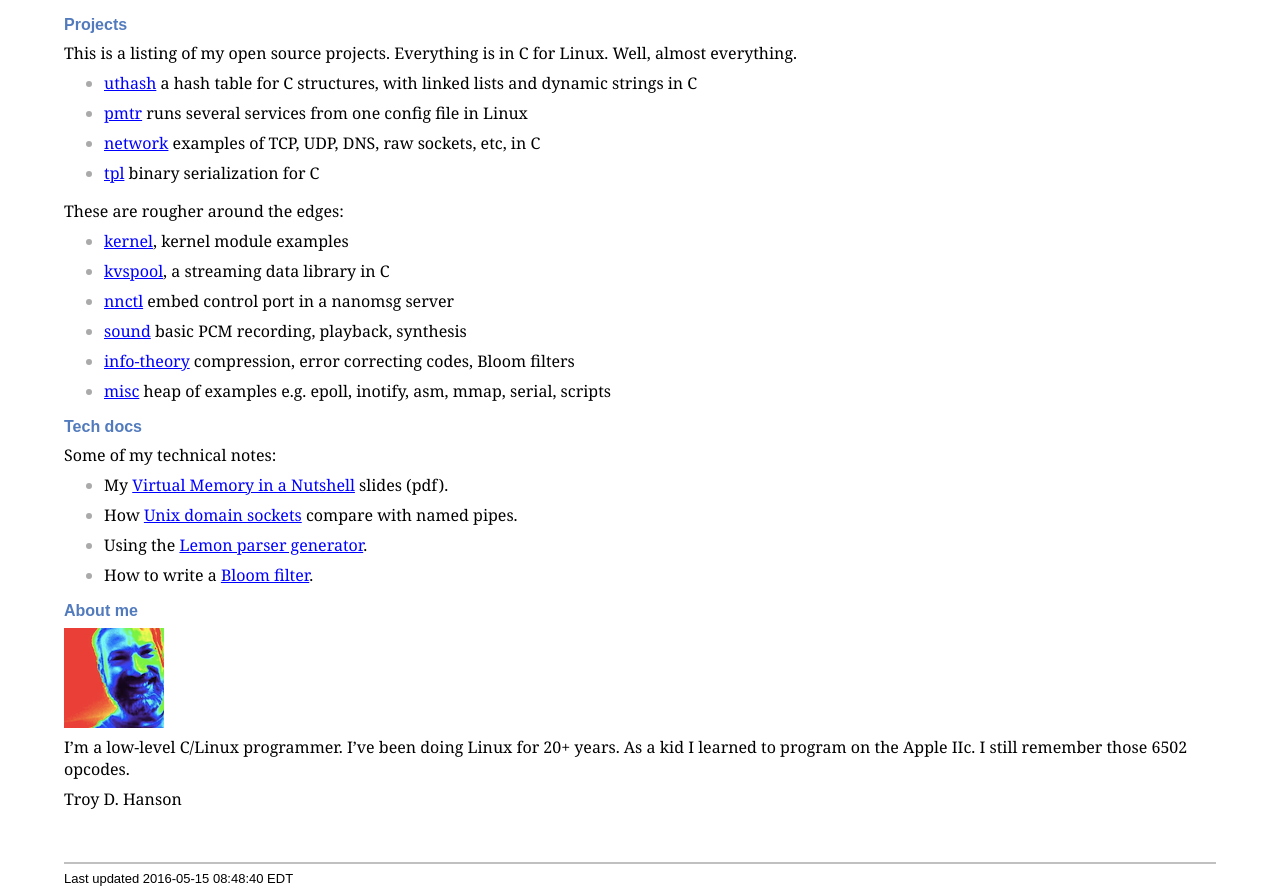
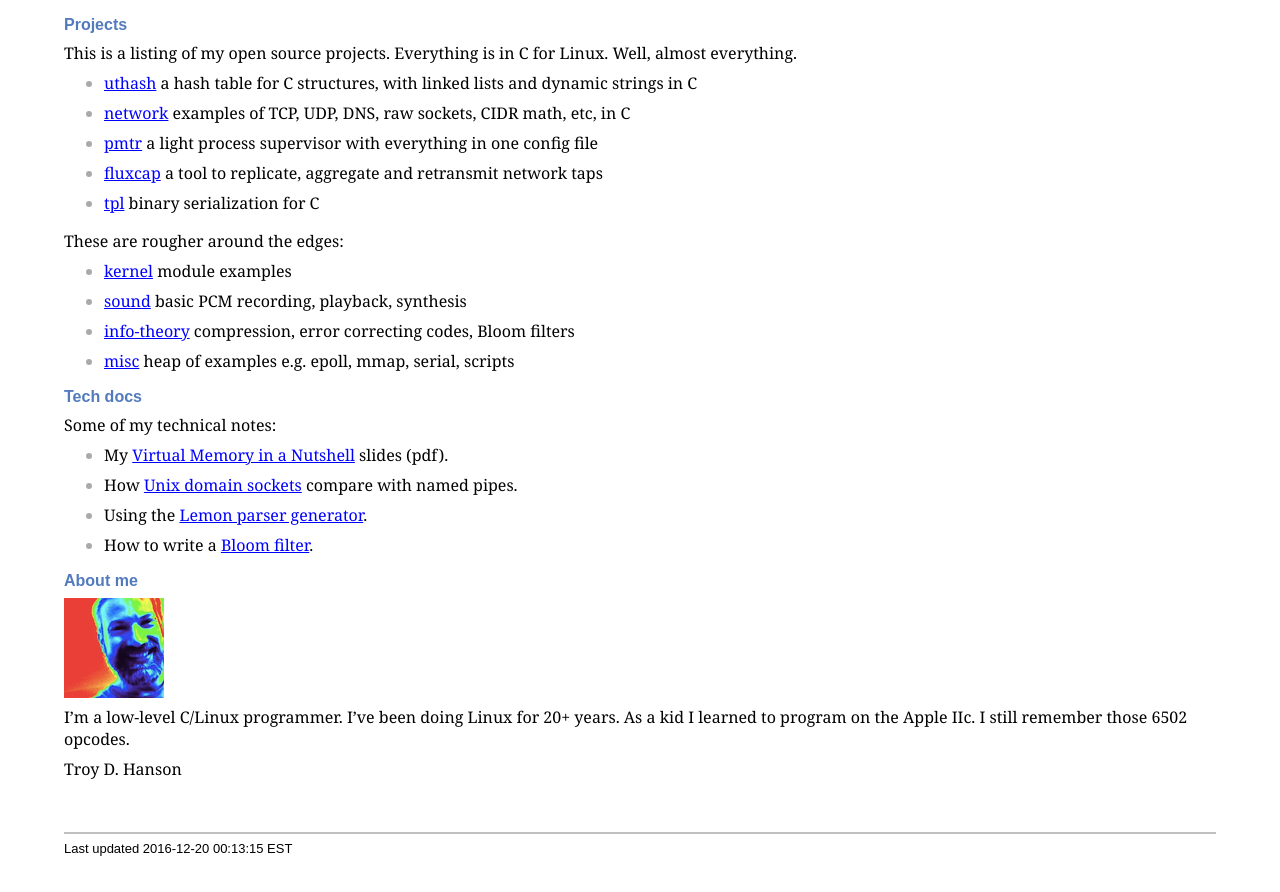
Before and after one commit to troydhanson/troydhanson.github.io, a plain HTML site: page index.html in a window 1280 px wide. After the commit the page ends 862 px from the top, so only its background shows below. Drawn offline with Linux system fonts and the light colour scheme.

Commit message:
+fluxcap -kvspool

```diff
--- a/index.html
+++ b/index.html
@@ -744,12 +744,17 @@ Well, almost everything.</p></div>
 </li>
 <li>
 <p>
-<a href="http://troydhanson.github.io/pmtr">pmtr</a> runs several services from one config file in Linux
+<a href="https://github.com/troydhanson/network">network</a> examples of TCP, UDP, DNS, raw sockets, CIDR math, etc, in C
 </p>
 </li>
 <li>
 <p>
-<a href="https://github.com/troydhanson/network">network</a> examples of TCP, UDP, DNS, raw sockets, etc, in C
+<a href="http://troydhanson.github.io/pmtr">pmtr</a> a light process supervisor with everything in one config file
+</p>
+</li>
+<li>
+<p>
+<a href="https://github.com/troydhanson/fluxcap">fluxcap</a> a tool to replicate, aggregate and retransmit network taps
 </p>
 </li>
 <li>
@@ -762,17 +767,7 @@ Well, almost everything.</p></div>
 <div class="ulist"><ul>
 <li>
 <p>
-<a href="https://github.com/troydhanson/kernel">kernel</a>, kernel module examples
-</p>
-</li>
-<li>
-<p>
-<a href="http://troydhanson.github.io/kvspool">kvspool</a>, a streaming data library in C
-</p>
-</li>
-<li>
-<p>
-<a href="https://github.com/troydhanson/nnctl">nnctl</a> embed control port in a nanomsg server
+<a href="https://github.com/troydhanson/kernel">kernel</a> module examples
 </p>
 </li>
 <li>
@@ -787,7 +782,7 @@ Well, almost everything.</p></div>
 </li>
 <li>
 <p>
-<a href="https://github.com/troydhanson/misc">misc</a> heap of examples e.g. epoll, inotify, asm, mmap, serial, scripts
+<a href="https://github.com/troydhanson/misc">misc</a> heap of examples e.g. epoll, mmap, serial, scripts
 </p>
 </li>
 </ul></div>
@@ -824,7 +819,8 @@ kid I learned to program on the Apple IIc. I still remember those 6502 opcodes.<
 <div id="footnotes"><hr></div>
 <div id="footer">
 <div id="footer-text">
-Last updated 2016-05-15 08:48:40 EDT
+Last updated
+ 2016-12-20 00:13:15 EST
 </div>
 </div>
 </body>
```
Also changed, not shown: index.txt.
